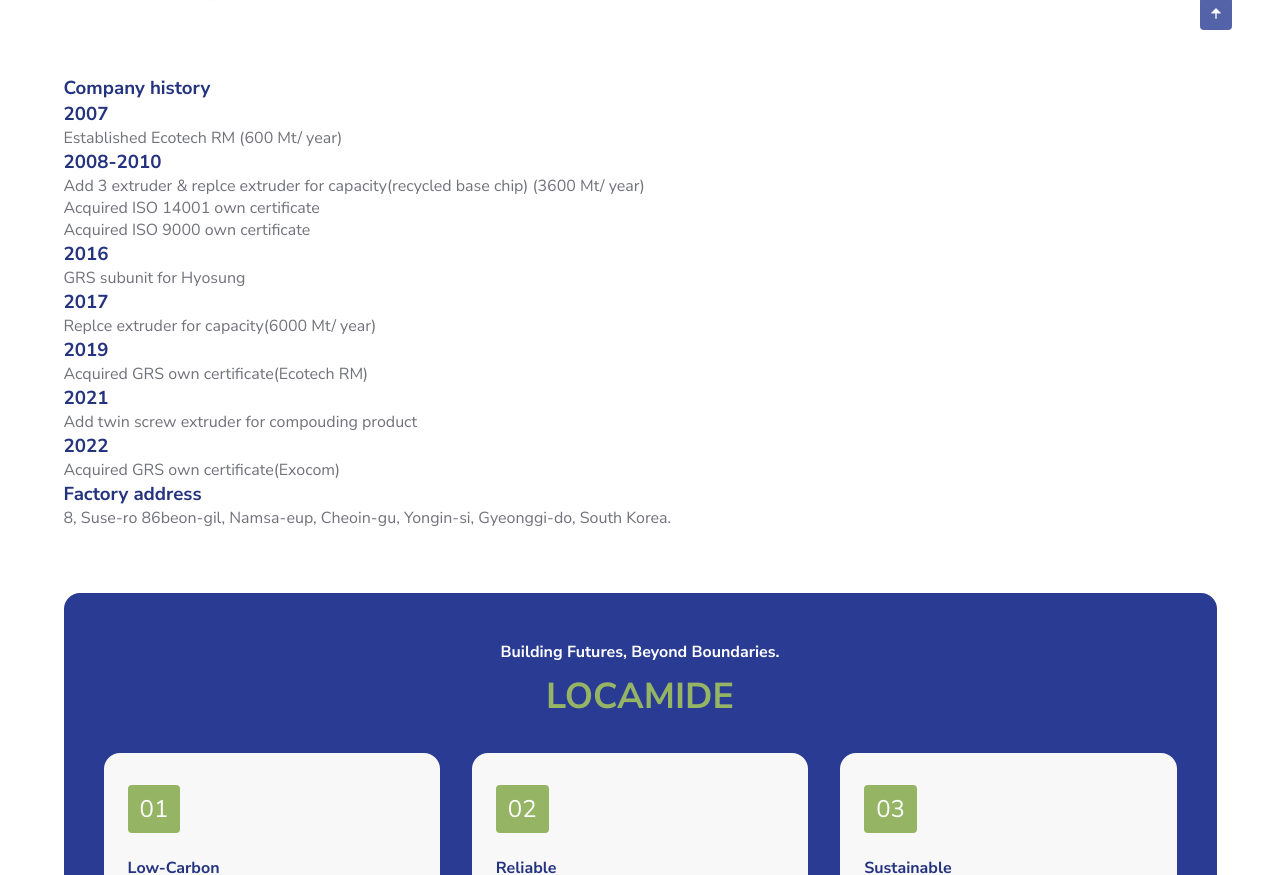
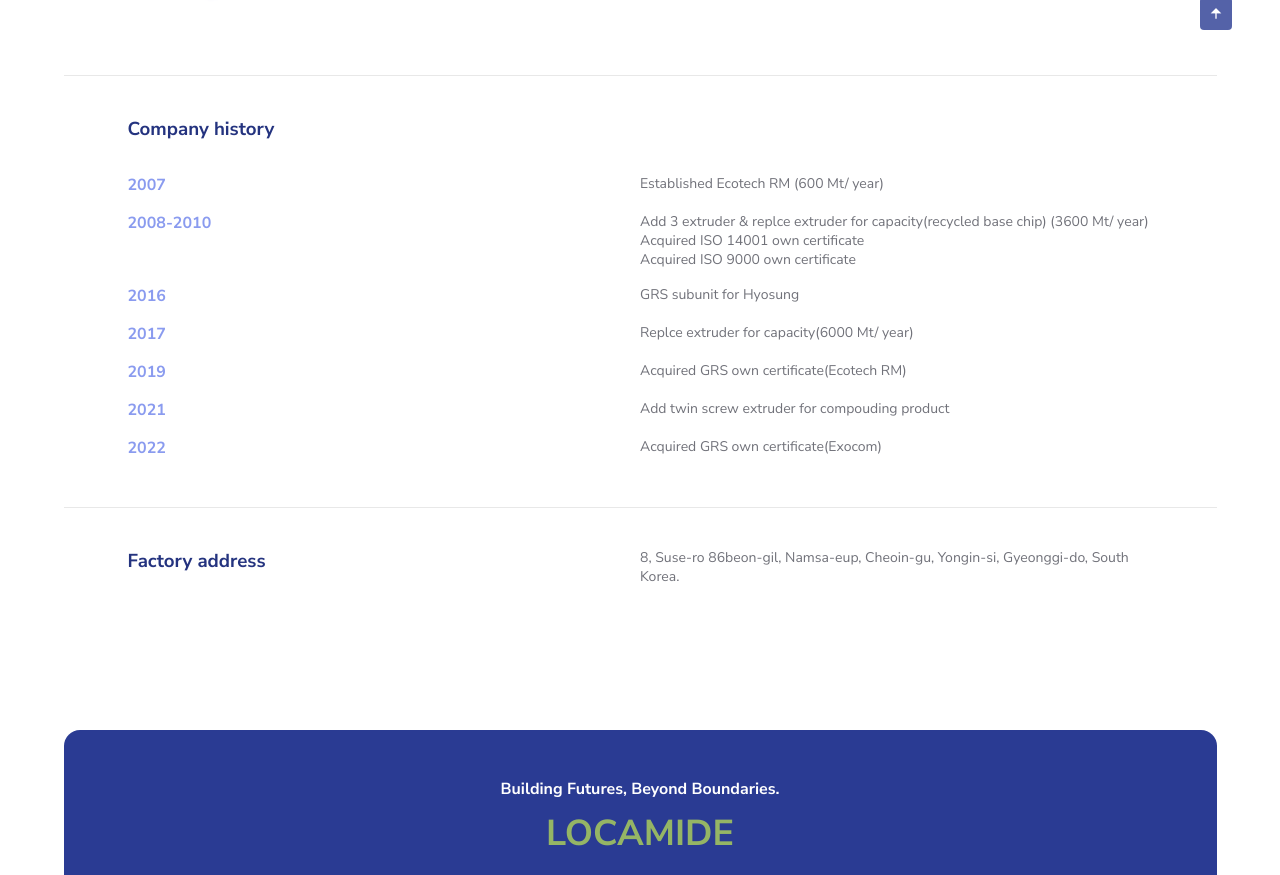
Before and after one commit to 5mily/Exocom, a plain HTML site: page index.html in a window 1280 px wide. Shown: the part 1010-1885 px from the top of the page. Drawn offline with nearby package versions, Linux system fonts and the light colour scheme.

Commit message:
Update style.css

```diff
--- a/css/style.css
+++ b/css/style.css
@@ -90,7 +90,9 @@ button {
     outline: none;
 }
 
-h1,h2,h3 {
+h1,
+h2,
+h3 {
     color: var(--title-color);
     font-weight: var(--font-semi-bold);
 }
@@ -121,7 +123,7 @@ img {
 }
 
 .section_title-center {
-    text-align:  center;
+    text-align: center;
 }
 
 .section_subhead {
@@ -142,7 +144,8 @@ img {
 }
 
 .main {
-    overflow: hidden; /*for animation*/
+    overflow: hidden;
+    /*for animation*/
 }
 
 /* header */
@@ -382,6 +385,39 @@ img {
     margin-bottom: var(--mb-2-5)
 }
 
+/* history */
+.history__container,
+.history__address {
+    padding: 0.5rem;
+    margin-bottom: var(--mb-2-5);
+    border-top: 1px solid #e8e8e8;
+}
+
+
+.history__title,
+.history__address_content {
+    margin-top: 2rem;
+    margin-bottom: 2rem;
+}
+
+.history__content {
+    row-gap: 1rem;
+}
+
+.history__data {
+    row-gap: 0.25rem;
+}
+
+.history__year {
+    font-size: var(--body-font);
+    color: var(--first-color-alt);
+}
+
+.history__description,
+.history__address_data {
+    font-size: var(--small-font-size);
+}
+
 /* Products - Intro */
 .steps__bg {
     background-color: var(--first-color);
@@ -519,7 +555,7 @@ img {
 }
 
 .accordion-open .sustainability__header,
-.accordion-open .sustainability__content{
+.accordion-open .sustainability__content {
     background-color: var(--first-color);
 }
 
@@ -558,17 +594,17 @@ img {
     font-weight: var(--font-medium);
 }
 
-.contact__icon{
+.contact__icon {
     font-size: 1rem;
 }
 
-.contact__inputs{
+.contact__inputs {
     display: grid;
     row-gap: 2rem;
     margin-bottom: var(--mb-2-5);
 }
 
-.contact__content{
+.contact__content {
     position: relative;
     height: 3rem;
     border-bottom: 1px solid var(--text-color-light);
@@ -587,7 +623,7 @@ img {
     z-index: 1;
 }
 
-.contact__label{
+.contact__label {
     position: absolute;
     top: .75rem;
     width: 100%;
@@ -596,22 +632,22 @@ img {
     transition: .3s;
 }
 
-.contact__area{
+.contact__area {
     height: 7rem;
 }
 
-.contact__area textarea{
+.contact__area textarea {
     resize: none;
 }
 
-.contact__input:focus + .contact__label {
+.contact__input:focus+.contact__label {
     top: -.75rem;
     left: 0;
     font-size: var(--smaller-font-size);
     z-index: 10;
 }
 
-.contact__input:not(:placeholder-shown).contact__input:not(:focus) + .contact__label{
+.contact__input:not(:placeholder-shown).contact__input:not(:focus)+.contact__label {
     top: -.75rem;
     font-size: var(--smaller-font-size);
     z-index: 10;
@@ -710,7 +746,7 @@ img {
     cursor: pointer;
 }
 
-.nav__btns{
+.nav__btns {
     display: inline-flex;
     align-items: center;
     column-gap: 1rem;
@@ -756,7 +792,9 @@ body.dark-theme {
     color: var(--text-color);
 }
 
-.dark-theme .theme--light.v-data-table .v-data-table-header th.sortable.active, .theme--light.v-data-table .v-data-table-header th.sortable.active .v-data-table-header__icon, .theme--light.v-data-table .v-data-table-header th.sortable:hover {
+.dark-theme .theme--light.v-data-table .v-data-table-header th.sortable.active,
+.theme--light.v-data-table .v-data-table-header th.sortable.active .v-data-table-header__icon,
+.theme--light.v-data-table .v-data-table-header th.sortable:hover {
     color: var(--text-color);
 }
 
@@ -772,7 +810,9 @@ body.dark-theme {
     color: var(--text-color);
 }
 
-.dark-theme .theme--light.v-data-table .v-data-table-header th.sortable.active, .theme--light.v-data-table .v-data-table-header th.sortable.active .v-data-table-header__icon, .theme--light.v-data-table .v-data-table-header th.sortable:hover {
+.dark-theme .theme--light.v-data-table .v-data-table-header th.sortable.active,
+.theme--light.v-data-table .v-data-table-header th.sortable.active .v-data-table-header__icon,
+.theme--light.v-data-table .v-data-table-header th.sortable:hover {
     color: var(--text-color);
 }
 
@@ -811,15 +851,27 @@ body.dark-theme {
     .steps__bg {
         padding: 2rem 1rem;
     }
+
     .steps__card {
         padding: 1.5rem;
     }
 }
 
 @media screen and (min-width: 576px) {
-    .steps__container {
+
+    .steps__container,
+    .history__data,
+    .history__address_content {
         grid-template-columns: repeat(2, 1fr);
     }
+
+
+    .history__container,
+    .history__address {
+        padding-left: 2rem;
+        padding-right: 2rem;
+    }
+
 }
 
 @media screen and (min-width: 767px) {
@@ -831,14 +883,17 @@ body.dark-theme {
         height: calc(var(--header-height) + 1.5rem);
         column-gap: 3rem;
     }
+
     .nav__toggle,
     .nav__close {
         display: none;
     }
+
     .nav__list {
         flex-direction: row;
         column-gap: 3rem;
     }
+
     .nav__menu {
         margin-left: auto;
     }
@@ -854,13 +909,16 @@ body.dark-theme {
     .home {
         padding: 10rem 0 5rem;
     }
+
     .home__container {
         align-items: center;
     }
+
     .home__img {
         width: 280px;
         order: 1;
     }
+
     .home__translate {
         top: 30%;
     }
@@ -871,6 +929,16 @@ body.dark-theme {
 
     .footer__container {
         column-gap: 3rem;
+    }
+
+    .history__container,
+    .history__address {
+        padding-left: 4rem;
+        padding-right: 4rem;
+    }
+
+    .history__content {
+        row-gap: 1rem;
     }
 }
 
@@ -883,6 +951,7 @@ body.dark-theme {
     .section {
         padding: 8rem 0 1rem;
     }
+
     .section_title,
     .section_title-center,
     .sustainability__title,
@@ -897,6 +966,7 @@ body.dark-theme {
     .home {
         padding: 13rem 0 5rem;
     }
+
     .home__img {
         width: 350px;
     }
@@ -913,9 +983,11 @@ body.dark-theme {
     .steps__container {
         grid-template-columns: repeat(3, 1fr);
     }
+
     .steps__bg {
         padding: 3rem 2.5rem;
     }
+
     .steps__card-title {
         font-size: var(--normal-font-size);
     }
@@ -924,15 +996,19 @@ body.dark-theme {
         padding: 1rem 0 4rem;
         gap: 2rem;
     }
+
     .sustainability__title {
         text-align: initial;
     }
+
     .sustainability {
         padding: 4rem 0 2rem;
     }
+
     .sustainability__header {
         padding: 1rem;
     }
+
     .sustainability__description {
         padding: 0 3.5rem 2.25rem 2.75rem;
     }
@@ -940,6 +1016,7 @@ body.dark-theme {
     .footer__container {
         grid-template-columns: 1fr .5fr .5fr;
     }
+
     .footer__copy {
         margin: 7rem 0 2rem;
     }
@@ -951,6 +1028,7 @@ body.dark-theme {
     .about__container {
         padding: 2rem 0 0 0;
     }
+
     .product__container {
         padding: 2rem 0 0 0;
     }
@@ -966,6 +1044,7 @@ body.dark-theme {
         right: -3rem;
         row-gap: 4.5rem;
     }
+
     .home__translate-language {
         font-size: var(--small-font-size);
     }
```
Lines whose indentation alone changed are shown as unchanged.
